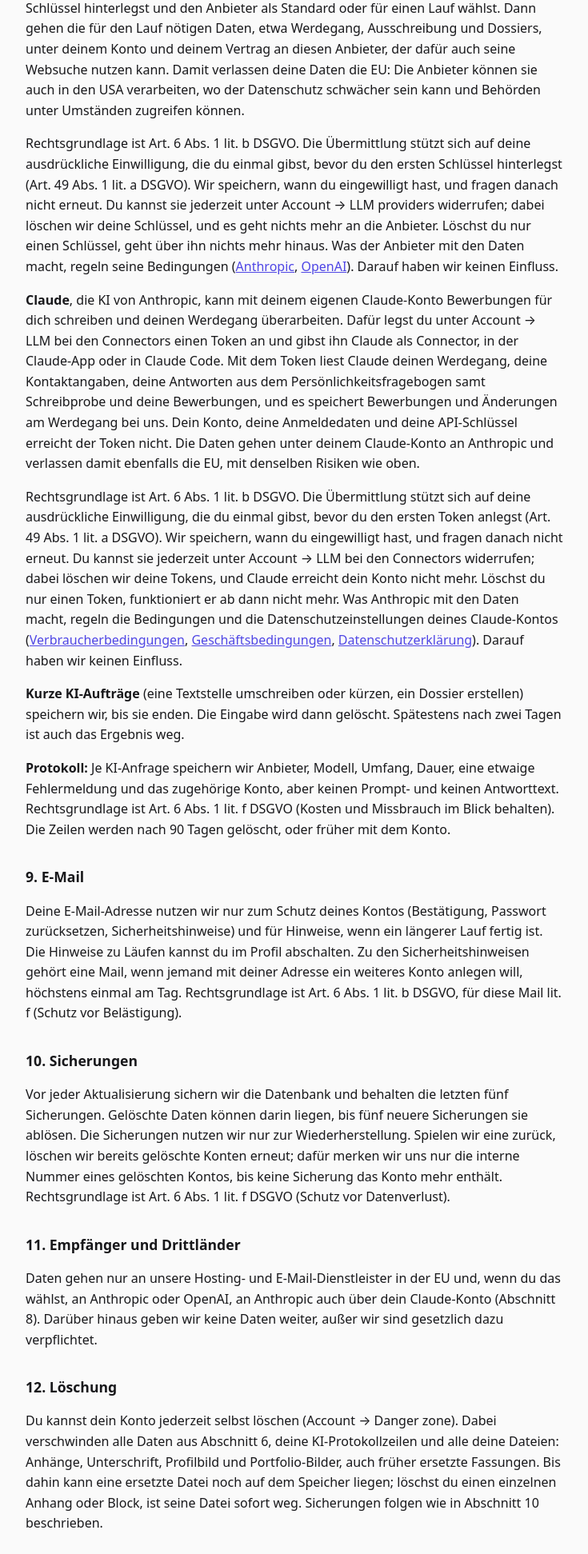
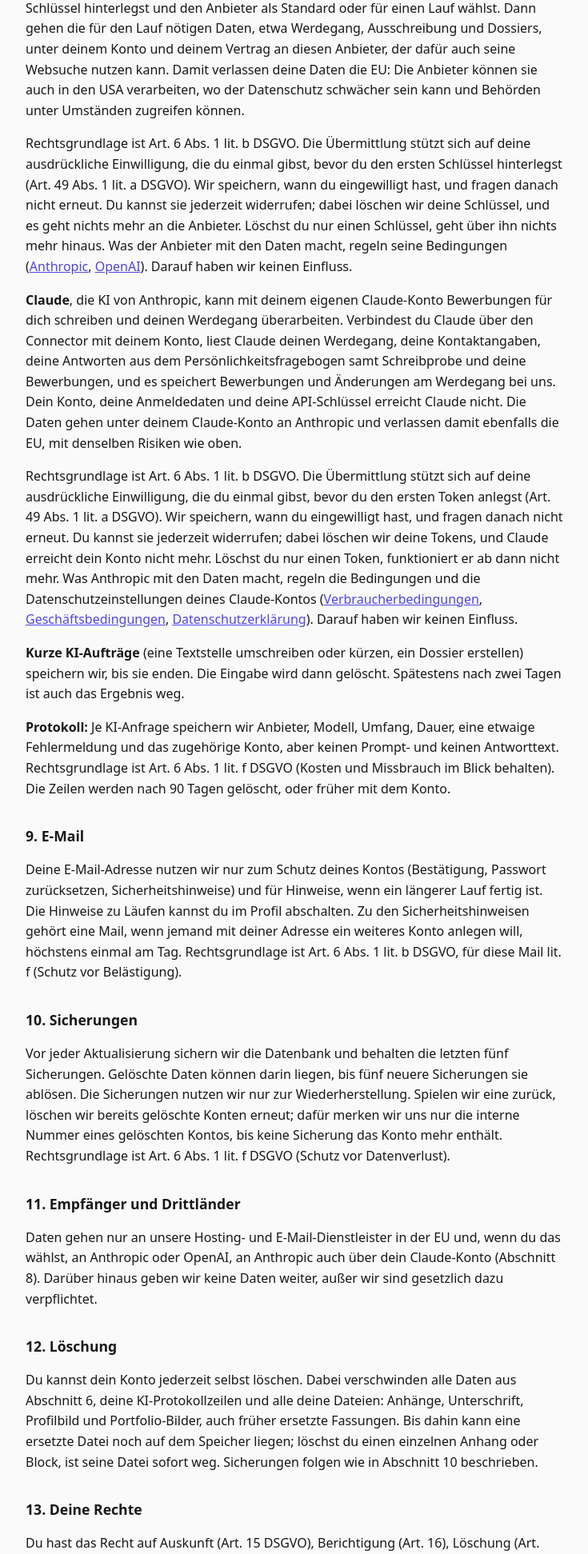
Before and after one commit to luke-hirsch/jac, a Django app: page /legal/privacy/ in a window 1280 px wide. Shown: the part 3555-5498 px from the top of the page at 80% size, without its empty margins (272-1007 px from the left). Run offline with Django 5.2, Linux system fonts and the light colour scheme; parts of the project's set-up code (start-up, migrations or seed data) failed here and were passed over; some libraries are stand-ins or nearby versions.

Commit message:
Privacy page: what happens with the data, not where to click
The Claude paragraph described the setup (create a token under Account -> LLM, hand it to
Claude); it now says what happens once Claude is connected. The consent withdrawals and the
account deletion lose their menu paths: where a setting lives is the app's business, and it
moves. A test keeps menu paths off the page.

Co-Authored-By: Claude Opus 5.5 <noreply@anthropic.com>
Claude-Session: https://claude.ai/code/session_01FpdWvmxv4fM6D7obmcJKWr

```diff
--- a/backend/spa/templates/spa/legal/privacy.html
+++ b/backend/spa/templates/spa/legal/privacy.html
@@ -212,8 +212,7 @@
   Rechtsgrundlage ist Art. 6 Abs. 1 lit. b DSGVO. Die Übermittlung stützt sich auf deine ausdrückliche
   Einwilligung, die du einmal gibst, bevor du den ersten Schlüssel hinterlegst (Art. 49 Abs. 1 lit. a
   DSGVO). Wir speichern, wann du eingewilligt hast, und fragen danach nicht erneut. Du kannst sie
-  jederzeit unter Account → LLM providers widerrufen; dabei löschen wir deine Schlüssel, und es geht
-  nichts mehr an die Anbieter. Löschst du nur einen Schlüssel, geht über ihn nichts mehr hinaus. Was
+  jederzeit widerrufen; dabei löschen wir deine Schlüssel, und es geht nichts mehr an die Anbieter. Löschst du nur einen Schlüssel, geht über ihn nichts mehr hinaus. Was
   der Anbieter mit den Daten macht, regeln seine Bedingungen
   (<a href="https://www.anthropic.com/legal/commercial-terms">Anthropic</a>,
   <a href="https://openai.com/policies/data-processing-addendum/">OpenAI</a>). Darauf haben wir keinen
@@ -221,11 +220,11 @@
 </p>
 <p>
   <strong>Claude</strong>, die KI von Anthropic, kann mit deinem eigenen Claude-Konto Bewerbungen für
-  dich schreiben und deinen Werdegang überarbeiten. Dafür legst du unter Account → LLM bei den
-  Connectors einen Token an und gibst ihn Claude als Connector, in der Claude-App oder in Claude
-  Code. Mit dem Token liest Claude deinen Werdegang, deine Kontaktangaben, deine Antworten aus dem Persönlichkeitsfragebogen
-  samt Schreibprobe und deine Bewerbungen, und es speichert Bewerbungen und Änderungen am Werdegang bei
-  uns. Dein Konto, deine Anmeldedaten und deine API-Schlüssel erreicht der Token nicht. Die Daten gehen
+  dich schreiben und deinen Werdegang überarbeiten. Verbindest du Claude über den Connector mit deinem
+  Konto, liest Claude deinen Werdegang, deine Kontaktangaben, deine Antworten aus dem
+  Persönlichkeitsfragebogen samt Schreibprobe und deine Bewerbungen, und es speichert Bewerbungen und
+  Änderungen am Werdegang bei uns. Dein Konto, deine Anmeldedaten und deine API-Schlüssel erreicht
+  Claude nicht. Die Daten gehen
   unter deinem Claude-Konto an Anthropic und verlassen damit ebenfalls die EU, mit denselben Risiken
   wie oben.
 </p>
@@ -233,8 +232,7 @@
   Rechtsgrundlage ist Art. 6 Abs. 1 lit. b DSGVO. Die Übermittlung stützt sich auf deine ausdrückliche
   Einwilligung, die du einmal gibst, bevor du den ersten Token anlegst (Art. 49 Abs. 1 lit. a DSGVO).
   Wir speichern, wann du eingewilligt hast, und fragen danach nicht erneut. Du kannst sie jederzeit
-  unter Account → LLM bei den Connectors widerrufen; dabei löschen wir deine Tokens, und Claude erreicht dein
-  Konto nicht mehr. Löschst du nur einen Token, funktioniert er ab dann nicht mehr. Was Anthropic mit
+  widerrufen; dabei löschen wir deine Tokens, und Claude erreicht dein Konto nicht mehr. Löschst du nur einen Token, funktioniert er ab dann nicht mehr. Was Anthropic mit
   den Daten macht, regeln die Bedingungen und die Datenschutzeinstellungen deines Claude-Kontos
   (<a href="https://www.anthropic.com/legal/consumer-terms">Verbraucherbedingungen</a>,
   <a href="https://www.anthropic.com/legal/commercial-terms">Geschäftsbedingungen</a>,
@@ -282,7 +280,7 @@
 <h2>12. Löschung</h2>
 {# Known gap, accepted for launch: a layout JSON replaced through PATCH /api/jac/layouts/<id>/ stays under application_layouts/ after account deletion (no per-user folder, and test_uploads pins the path). No UI uploads one today. #}
 <p>
-  Du kannst dein Konto jederzeit selbst löschen (Account → Danger zone). Dabei verschwinden alle Daten
+  Du kannst dein Konto jederzeit selbst löschen. Dabei verschwinden alle Daten
   aus Abschnitt 6, deine KI-Protokollzeilen und alle deine Dateien: Anhänge, Unterschrift, Profilbild
   und Portfolio-Bilder, auch früher ersetzte Fassungen. Bis dahin kann eine ersetzte Datei noch auf
   dem Speicher liegen; löschst du einen einzelnen Anhang oder Block, ist seine Datei sofort weg.
```
Also changed, not shown: backend/spa/tests/test_legal.py (+6 -1 lines).
